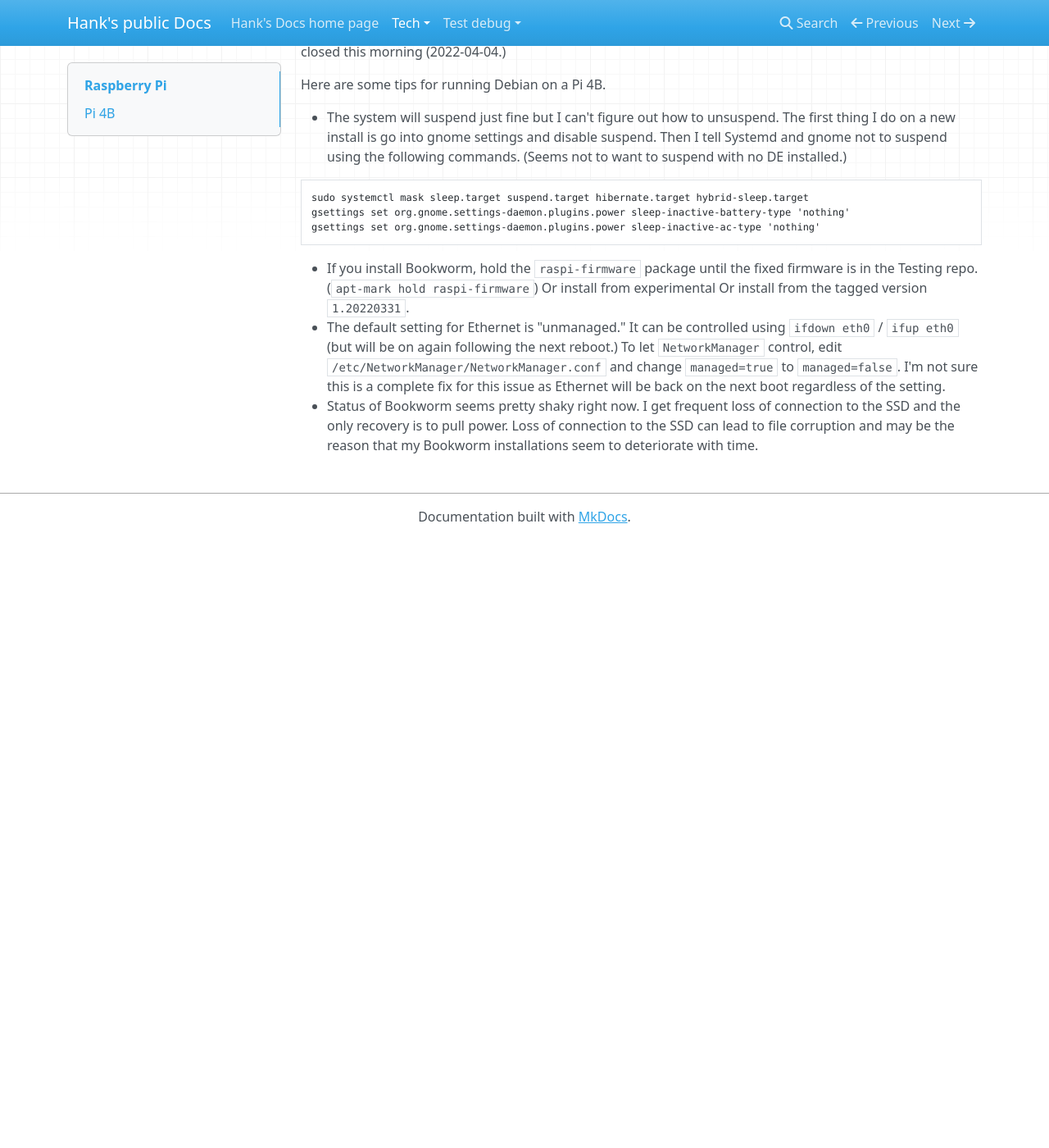
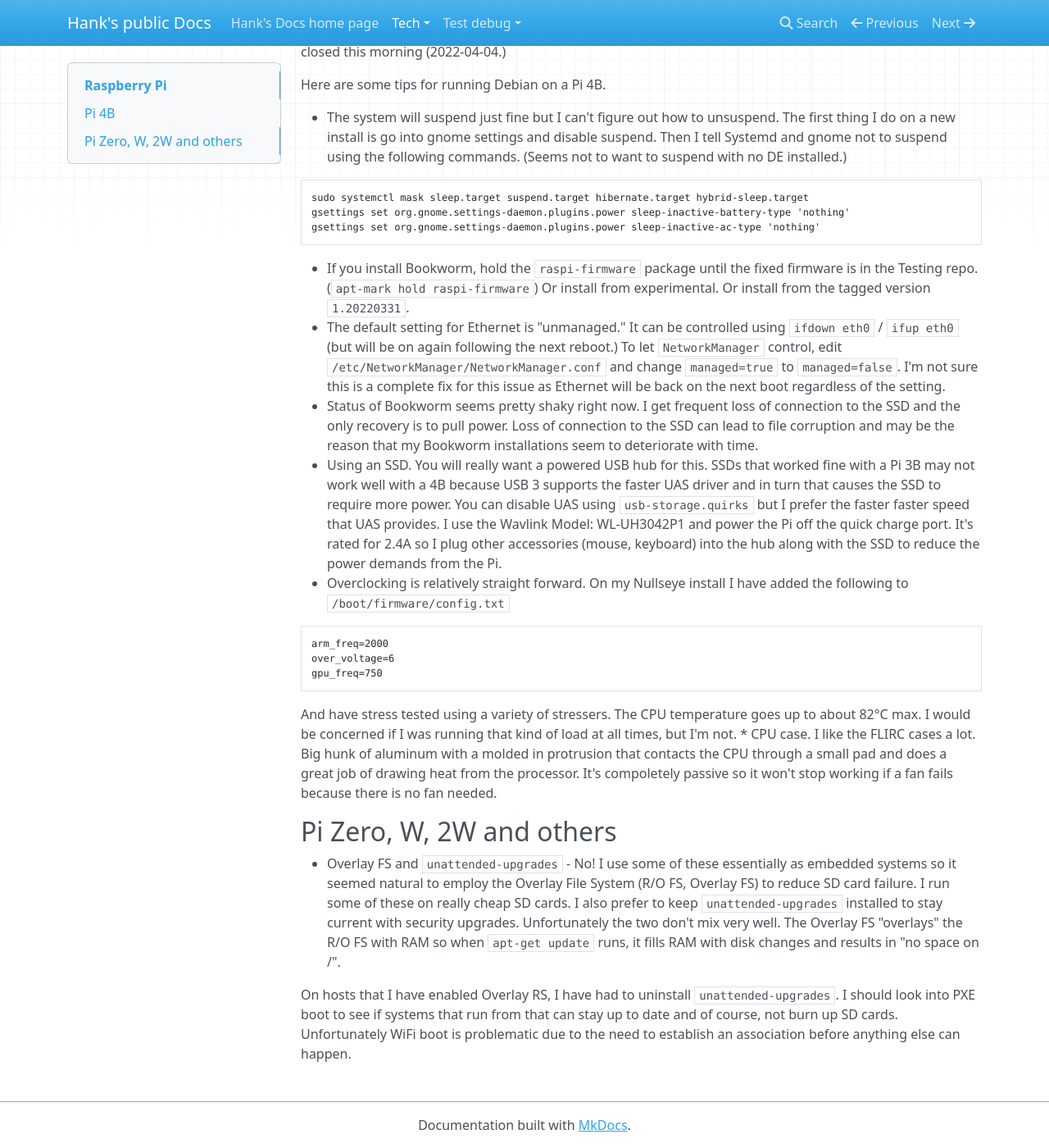
Before and after one commit to HankB/MkDocs-blog, an MkDocs documentation site: the page built from docs/tech/Raspberry-Pi.md, in a window 1280 px wide and 1400 px high, scrolled down 378 px. Shown: the whole window at 82% size. Built offline with MkDocs 1.6.1, drawn with Linux system fonts in a browser that asks for light colours; nearby versions of some CDN libraries; before the commit the page ends 1036 px from its top, so only the background shows below that; some of the changed text lies outside the part shown.

Commit message:
sort duplicates

````diff
--- a/docs/tech/Raspberry-Pi.md
+++ b/docs/tech/Raspberry-Pi.md
@@ -18,6 +18,23 @@ gsettings set org.gnome.settings-daemon.plugins.power sleep-inactive-battery-typ
 gsettings set org.gnome.settings-daemon.plugins.power sleep-inactive-ac-type 'nothing'
 ```
 
-* If you install Bookworm, hold the `raspi-firmware` package until the fixed firmware is in the Testing repo. (`apt-mark hold raspi-firmware`) Or install from experimental Or install from the tagged version `1.20220331`.
+* If you install Bookworm, hold the `raspi-firmware` package until the fixed firmware is in the Testing repo. (`apt-mark hold raspi-firmware`) Or install from experimental. Or install from the tagged version `1.20220331`.
 * The default setting for Ethernet is "unmanaged." It can be controlled using `ifdown eth0` / `ifup eth0` (but will be on again following the next reboot.) To let `NetworkManager` control, edit `/etc/NetworkManager/NetworkManager.conf` and change `managed=true` to `managed=false`. I'm not sure this is a complete fix for this issue as Ethernet will be back on the next boot regardless of the setting.
 * Status of Bookworm seems pretty shaky right now. I get frequent loss of connection to the SSD and the only recovery is to pull power. Loss of connection to the SSD can lead to file corruption and may be the reason that my Bookworm installations seem to deteriorate with time.
+* Using an SSD. You will really want a powered USB hub for this. SSDs that worked fine with a Pi 3B may not work well with a 4B because USB 3 supports the faster UAS driver and in turn that causes the SSD to require more power. You can disable UAS using `usb-storage.quirks` but I prefer the faster faster speed that UAS provides. I use the Wavlink Model: WL-UH3042P1 and power the Pi off the quick charge port. It's rated for 2.4A so I plug other accessories (mouse, keyboard) into the hub along with the SSD to reduce the power demands from the Pi.
+* Overclocking is relatively straight forward. On my Nullseye install I have added the following to `/boot/firmware/config.txt`
+
+```text
+arm_freq=2000
+over_voltage=6
+gpu_freq=750
+```
+
+And have stress tested using a variety of stressers. The CPU temperature goes up to about 82°C max. I would be concerned if I was running that kind of load at all times, but I'm not.
+* CPU case. I like the FLIRC cases a lot. Big hunk of aluminum with a molded in protrusion that contacts the CPU through a small pad and does a great job of drawing heat from the processor. It's compoletely passive so it won't stop working if a fan fails because there is no fan needed.
+
+## Pi Zero, W, 2W and others
+
+* Overlay FS and `unattended-upgrades` - No! I use some of these essentially as embedded systems so it seemed natural to employ the Overlay File System (R/O FS, Overlay FS) to reduce SD card failure. I run some of these on really cheap SD cards. I also prefer to keep `unattended-upgrades` installed to stay current with security upgrades. Unfortunately the two don't mix very well. The Overlay FS "overlays" the R/O FS with RAM so when `apt-get update` runs, it fills RAM with disk changes and results in "no space on /".
+
+On hosts that I have enabled Overlay RS, I have had to uninstall `unattended-upgrades`. I should look into PXE boot to see if systems that run from that can stay up to date and of course, not burn up SD cards. Unfortunately WiFi boot is problematic due to the need to establish an association before anything else can happen.
````
Also changed, not shown: other parts of docs/tech/Raspberry-Pi.md (+1 -1 lines), tech/Raspberry-Pi.md (deleted, +0 -40 lines).
